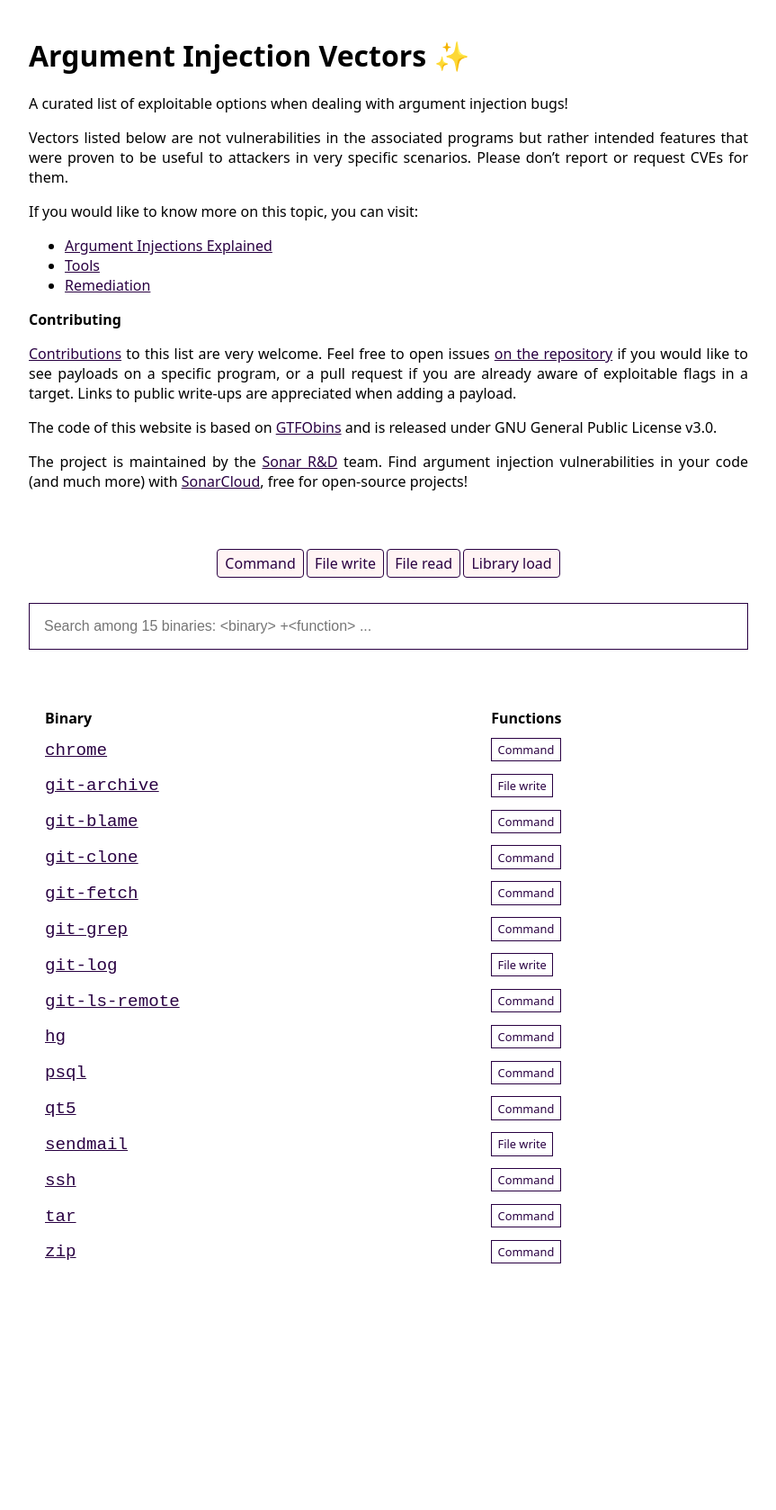
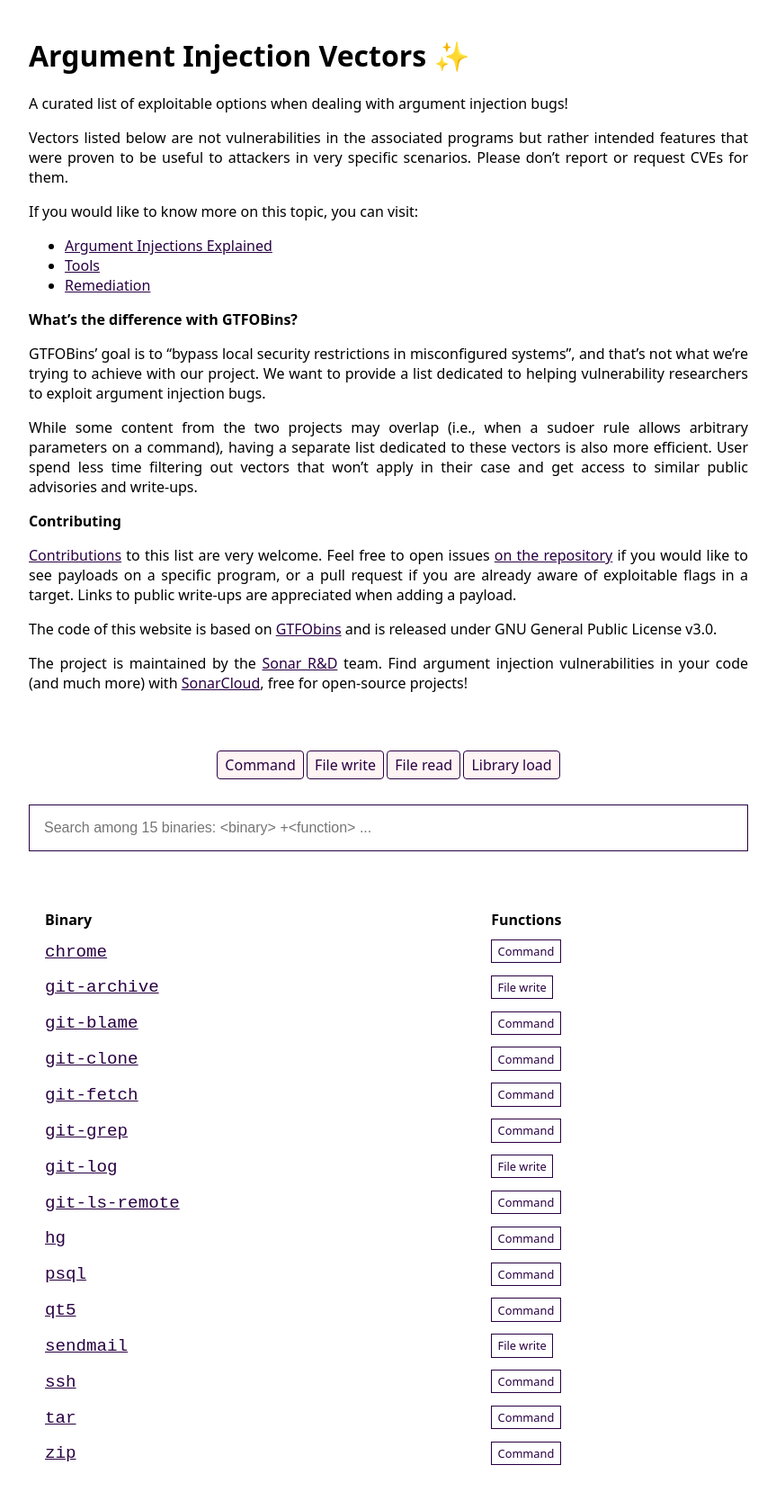
Before and after one commit to SonarSource/argument-injection-vectors, a Jekyll site: the page built from index.md, in a window 1280 px wide. Shown: the whole page at 90% size, without its empty margins (208-1071 px from the left). Built offline with Jekyll 4.4.1, drawn with Linux system fonts in a browser that asks for light colours; before the commit the page ends 1454 px from its top, so only the background shows below that.

Commit message:
Add "What's the difference with GTFOBins?"

```diff
--- a/index.md
+++ b/index.md
@@ -13,6 +13,12 @@ If you would like to know more on this topic, you can visit:
 - [Tools]({{ "/tools/" | relative_url }})
 - [Remediation]({{ "/remediation/" | relative_url }})
 
+**What's the difference with GTFOBins?**
+
+GTFOBins' goal is to "bypass local security restrictions in misconfigured systems", and that's not what we're trying to achieve with our project. We want to provide a list dedicated to helping vulnerability researchers to exploit argument injection bugs.
+
+While some content from the two projects may overlap (i.e., when a sudoer rule allows arbitrary parameters on a command), having a separate list dedicated to these vectors is also more efficient. User spend less time filtering out vectors that won't apply in their case and get access to similar public advisories and write-ups.
+
 **Contributing**
 
 [Contributions]({{ "/contributing/" | relative_url }}) to this list are very welcome. Feel free to open issues [on the repository](https://github.com/SonarSource/argument-injection-vectors) if you would like to see payloads on a specific program, or a pull request if you are already aware of exploitable flags in a target. Links to public write-ups are appreciated when adding a payload.
```
